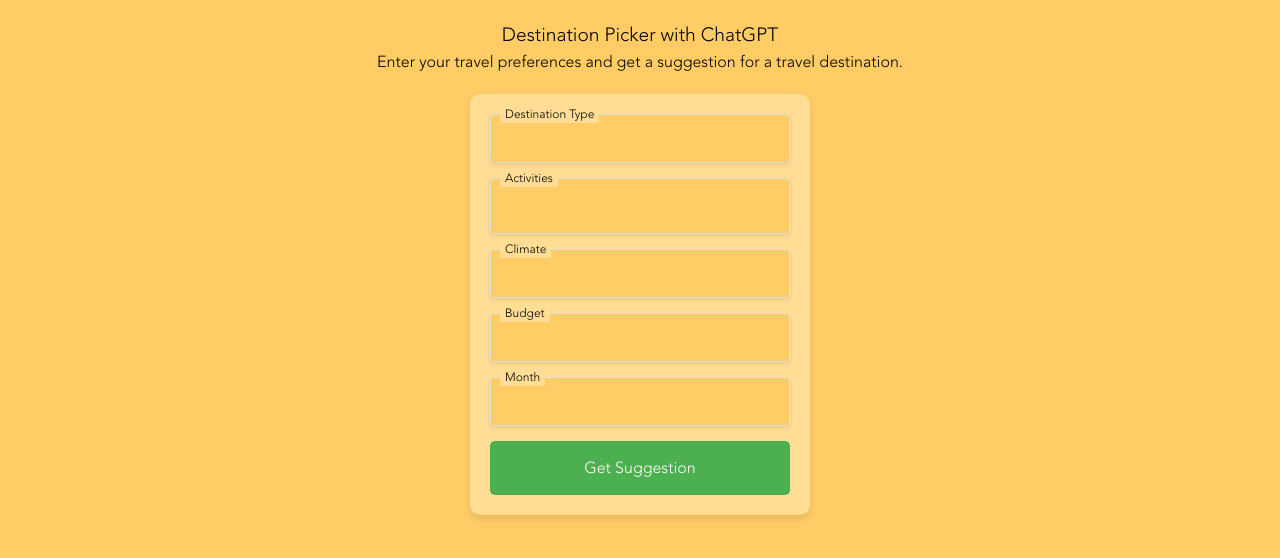
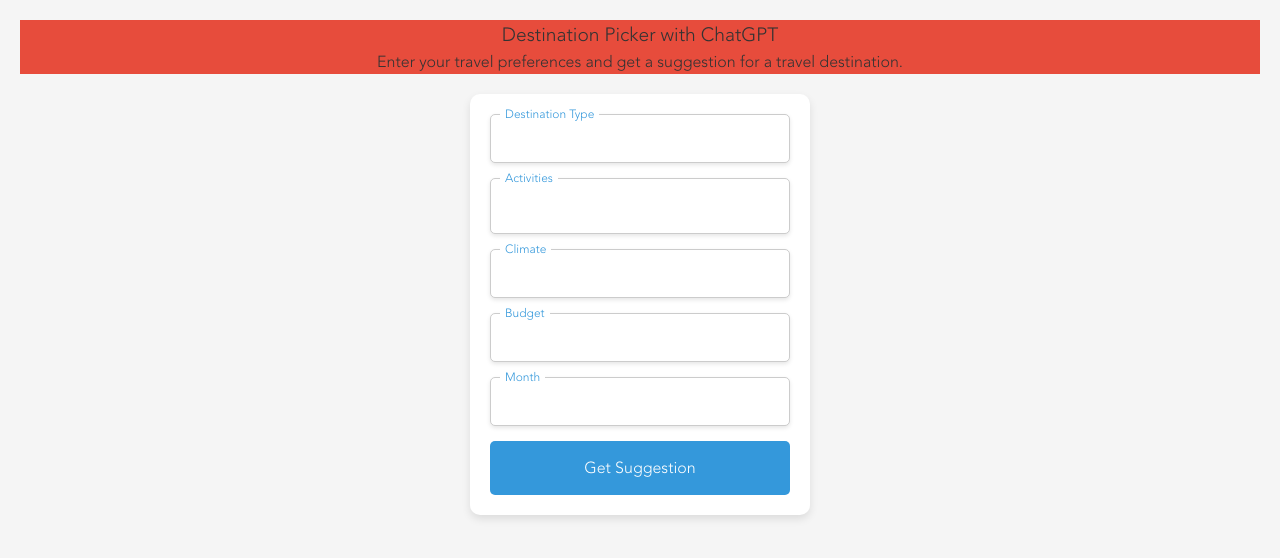
Before and after one commit to pierreax/destinationGuide, a website: page index.html in a window 1280 px wide. Drawn offline with Linux system fonts and the light colour scheme.

Commit message:
Updates New Colours

```diff
--- a/styles.css
+++ b/styles.css
@@ -1,14 +1,30 @@
-/* Define color variables */
+/* Define Modern Color Variables */
 :root {
-    --background-color: #ffcc66; /* Light beige background */
-    --text-color: black;
-    --input-background: #FFDD95;
-    --button-bg: #4CAF50;
-    --button-hover-bg: #45a049;
-    --accent-color: #ffcc66;
-    --border-color: #ddd;
-    --loader-border: #f3f3f3;
-    --loader-bg: #3498db;
+    /* Base Colors */
+    --background-color: #f5f5f5; /* Very Light Gray */
+    --surface-color: #ffffff; /* White */
+    --text-color: #333333; /* Dark Gray for better readability */
+    --input-background: #ffffff; /* White inputs for a clean look */
+
+    /* Primary Palette */
+    --primary-color: #3498db; /* Modern Blue */
+    --primary-hover: #2980b9; /* Darker Blue on hover */
+
+    /* Secondary Palette */
+    --secondary-color: #2ecc71; /* Fresh Green */
+    --secondary-hover: #27ae60; /* Darker Green on hover */
+
+    /* Accent Colors */
+    --accent-color: #e74c3c; /* Vibrant Red for alerts or important actions */
+
+    /* Neutral Colors */
+    --border-color: #cccccc; /* Light Gray borders */
+    --loader-border: #e0e0e0; /* Light Gray loader border */
+    --loader-bg: #3498db; /* Loader in primary blue */
+
+    /* Disabled State */
+    --disabled-bg: #dddddd; /* Gray for disabled elements */
+    --disabled-text: #777777; /* Gray text for disabled elements */
 }
 
 /* Fonts */
@@ -50,7 +66,7 @@
     padding: 20px;
     border-radius: 10px;
     box-shadow: 0 4px 8px rgba(0, 0, 0, 0.1);
-    background: var(--input-background);
+    background: var(--surface-color);
 }
 
 .form-group-fullresponse {
@@ -67,15 +83,16 @@
     padding: 15px;
     box-sizing: border-box;
     border-radius: 5px;
-    box-shadow: 0 2px 4px rgba(0, 0, 0, 0.1);
+    box-shadow: 0 2px 4px rgba(0,0,0,0.1);
     border: 1px solid var(--border-color);
-    background: var(--background-color);
+    background: var(--input-background);
     font-family: 'Avenir Light', sans-serif;
     -webkit-appearance: none;
     appearance: none;
     font-size: 16px;
     resize: none; /* Prevent resizing */
     overflow: hidden; /* Hide scrollbar */
+    color: var(--text-color);
 }
 
 label {
@@ -97,12 +114,12 @@
     top: 0;
     left: 10px;
     font-size: 12px;
-    color: var(--text-color);
+    color: var(--primary-color);
 }
 
 /* Submit button styles */
 button[id="submitButton"] {
-    background-color: var(--button-bg);
+    background-color: var(--primary-color);
     color: white;
     padding: 15px;
     border: none;
@@ -117,19 +134,19 @@
 
 button[id="submitButton"]:hover,
 button[id="submitButton"]:active {
-    background-color: var(--button-hover-bg);
+    background-color: var(--primary-hover);
     transform: translateY(-2px);
 }
 
 button[id="submitButton"]:disabled {
-    background-color: #cccccc;
+    background-color: var(--disabled-bg);
     cursor: not-allowed;
-    color: #666666;
+    color: var(--disabled-text);
 }
 
 /* Search flights button styles */
 button[id="searchFlightsButton"] {
-    background-color: var(--button-bg);
+    background-color: var(--secondary-color);
     color: white;
     padding: 15px;
     border: none;
@@ -145,10 +162,9 @@
 
 button[id="searchFlightsButton"]:hover,
 button[id="searchFlightsButton"]:active {
-    background-color: var(--button-hover-bg);
+    background-color: var(--secondary-hover);
     transform: translateY(-2px);
 }
-
 
 /* Loader animation styles */
 .loader {
```
